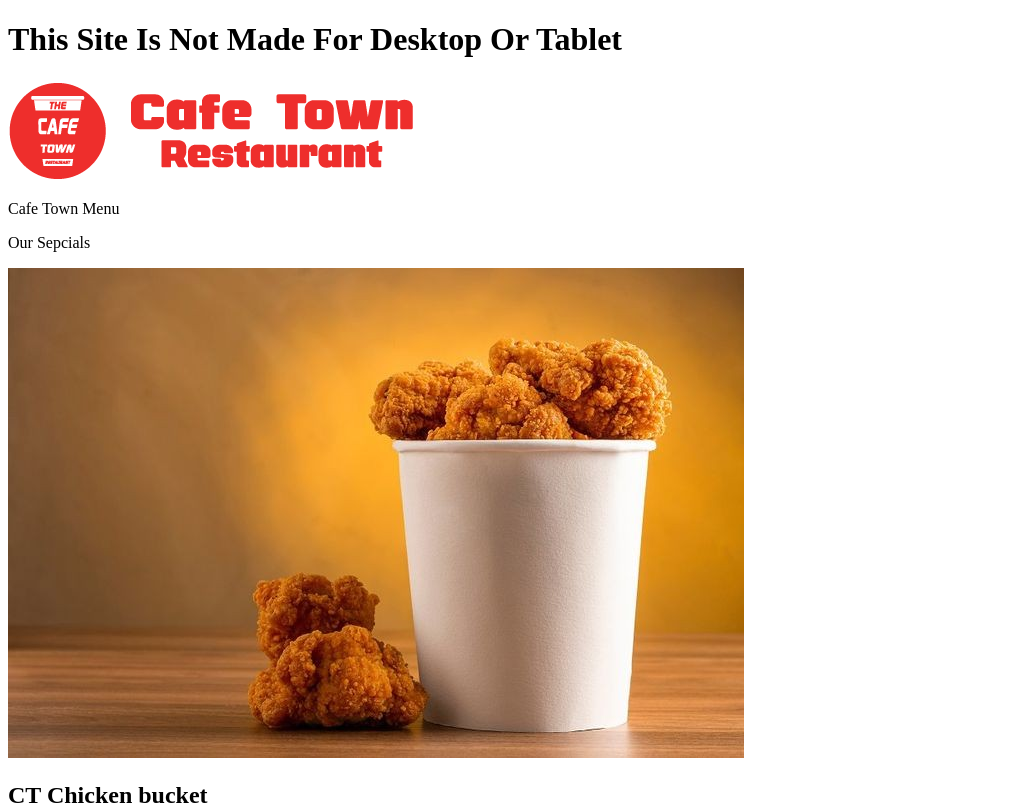
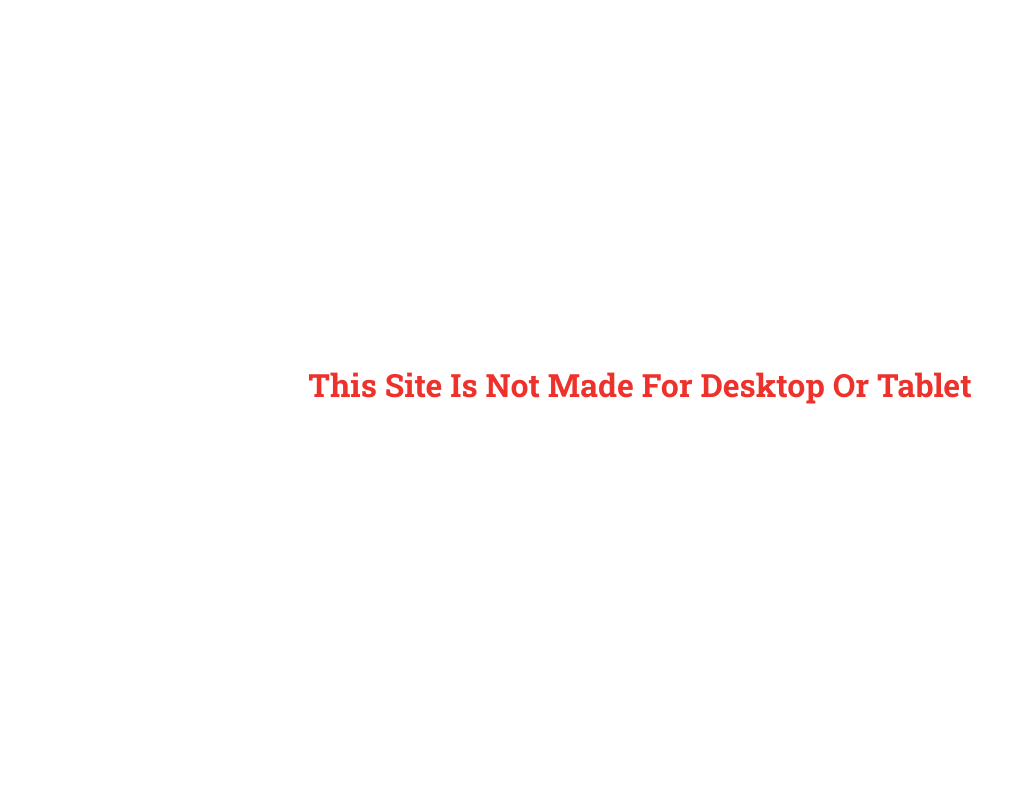
Before and after one commit to sapavath-lokesh7/ct_menu, a plain HTML site: page index.html in a window 1280 px wide. Shown: the top 812 px of the page, without its empty margins (0-1026 px from the left). Drawn offline with nearby package versions, Linux system fonts and the light colour scheme; files that its build step writes are made by us from their sources; the site is published under a folder, as on GitHub Pages, so addresses that start at the root find nothing.

Commit message:
html file changes mamde

```diff
--- a/index.html
+++ b/index.html
@@ -4,7 +4,7 @@
     <meta charset="UTF-8" />
     <meta name="viewport" content="width=device-width, initial-scale=1.0" />
     <title>The Cafe Town Restaurant || memu</title>
-    <link rel="stylesheet" href="/style.css" />
+    <link rel="stylesheet" href="./css/style.css" />
     <link
       rel="stylesheet"
       href="https://cdn.jsdelivr.net/npm/boxicons@latest/css/boxicons.min.css"
@@ -379,6 +379,6 @@
         </div>
       </footer>
     </div>
-    <script src="./script.js"></script>
+    <script src="./js/script.js"></script>
   </body>
 </html>
```
